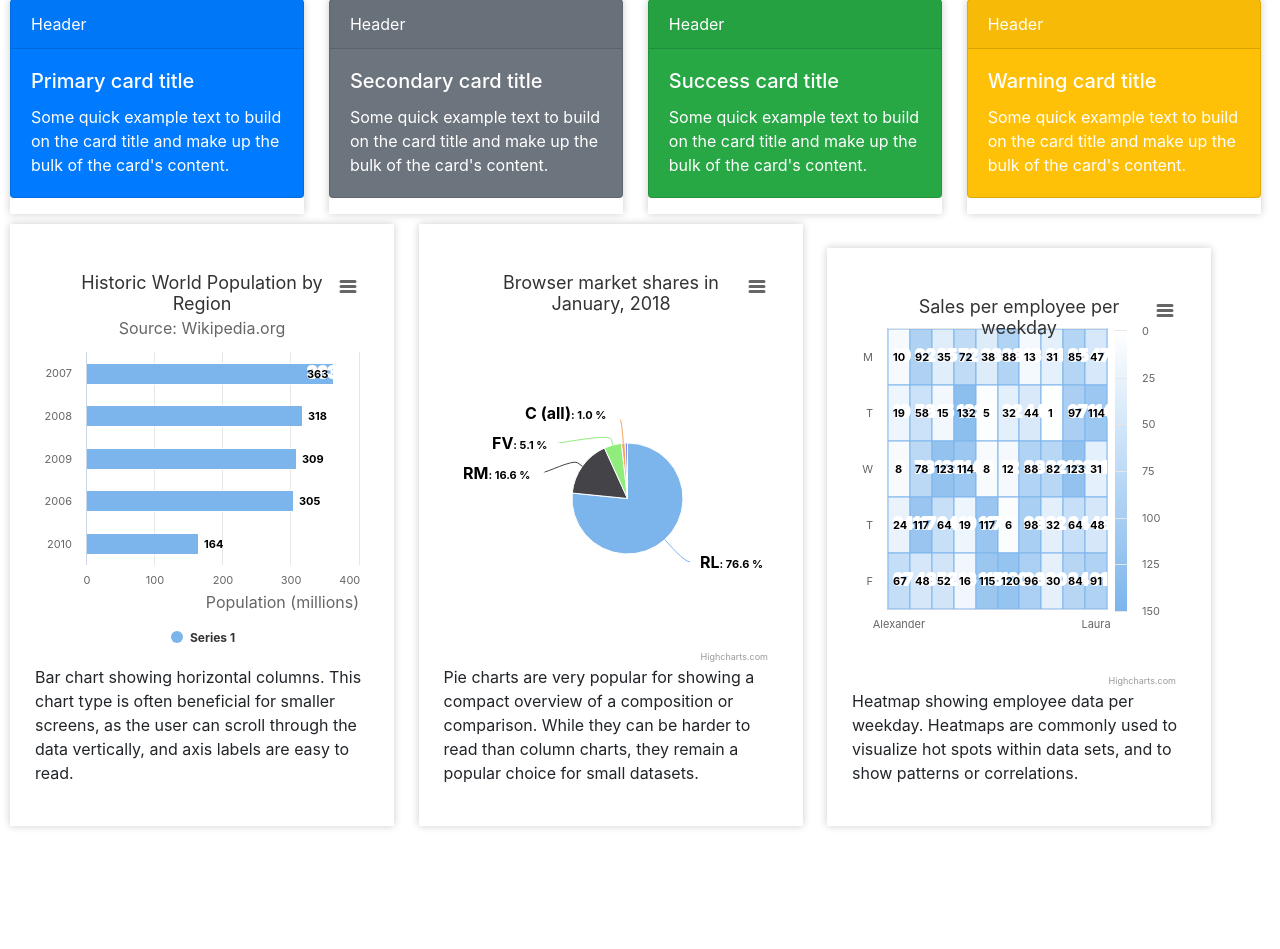
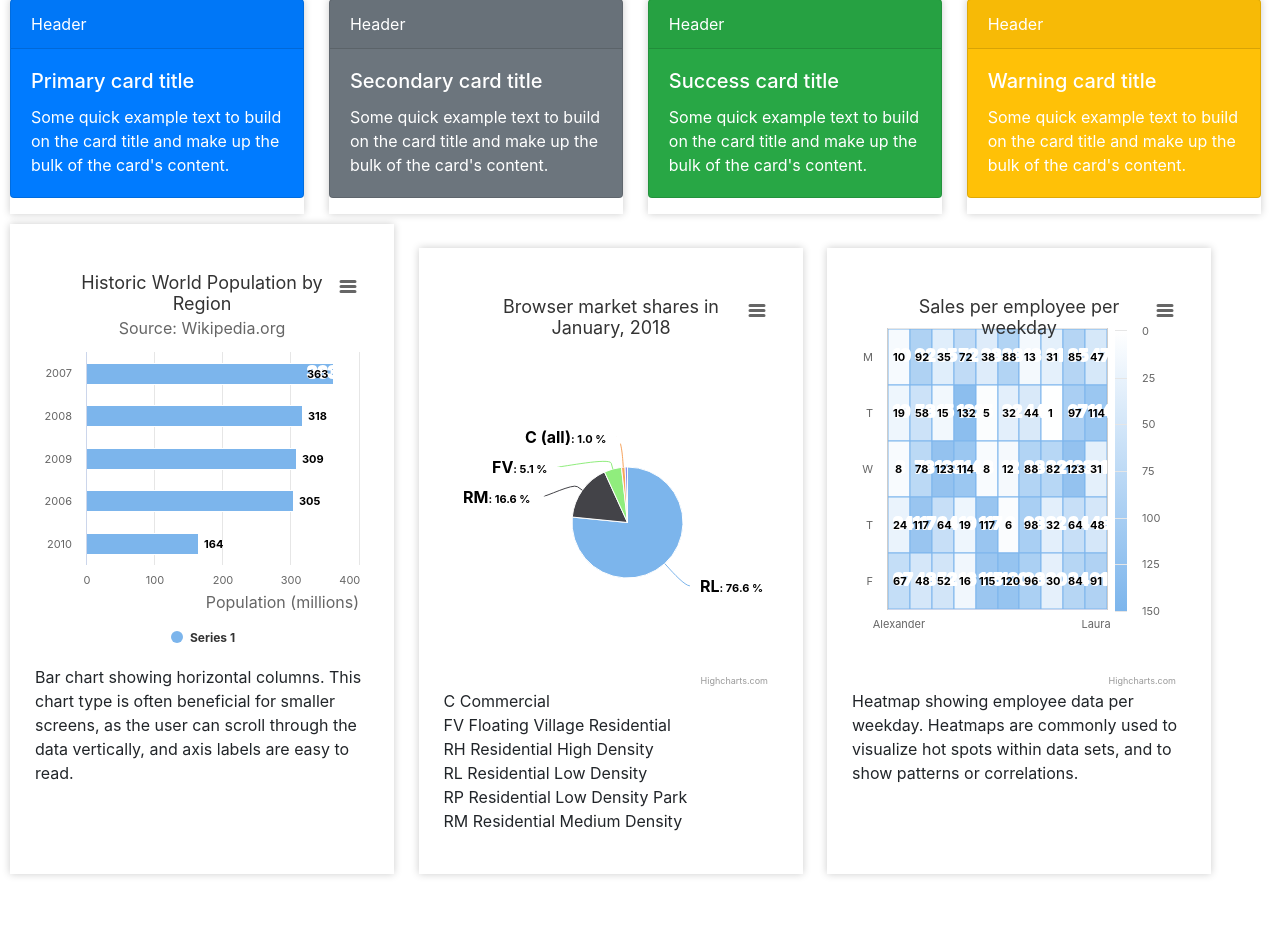
Before and after one commit to alimisumanth/House_Price_Prediction, a Django app: page /charts/ in a window 1280 px wide. Shown: the part 132-1081 px from the top of the page. Before the commit the page ends 961 px from the top, so only its background shows below. Run offline with Django 3.2, Linux system fonts and the light colour scheme; a user stored in the database is signed in; data comes from the database, SQL or seed files in the repository; both versions use the stored data as it was after the commit; some libraries are stand-ins or nearby versions.

Commit message:
FileUpdate

```diff
--- a/Logs.txt
+++ b/Logs.txt
@@ -5,3 +5,7 @@
 2021-08-08/21:47:09		Table Created successfully
 2021-08-08/21:49:43		Table Created successfully
 2021-08-08/21:51:17		Table Created successfully
+2021-08-11/12:30:16		 House_pricing Table has been deleted successfully
+2021-08-11/12:30:16		predicted_House_pricing Table has been deleted successfully
+2021-08-11/12:30:16		Logout successfull
+2021-08-11/12:48:39		Table Created successfully
--- a/academic_projects/settings.py
+++ b/academic_projects/settings.py
@@ -78,7 +78,7 @@ WSGI_APPLICATION = 'academic_projects.wsgi.application'
 DATABASES = {
     'default': {
         'ENGINE': 'django.db.backends.sqlite3',
-        'NAME': BASE_DIR / 'db.sqlite3',
+        'NAME': str(BASE_DIR / 'db.sqlite3'),
     }
 }
 MEDIA_ROOT = os.path.join(BASE_DIR, 'pr1/static')
--- a/pr1/views.py
+++ b/pr1/views.py
@@ -122,8 +122,6 @@ def charts(request):
                     values_b=bar_col.tolist()
                     names_b=list(map(str,bar_col.index.tolist()))
                     bardata=[{names_b[i]:values_b[i]} for i in range(len(names_b))]
-                    print(names_b)
-                    print(bardata)
 
                     pie_col=data['MSZoning'].value_counts()
                     values = pie_col.tolist()
--- a/requirements.txt
+++ b/requirements.txt
@@ -13,7 +13,7 @@ Jinja2==3.0.1
 joblib==1.0.1
 kiwisolver==1.3.1
 MarkupSafe==2.0.1
-matplotlib==3.4.2
+matplotlib
 missingno==0.5.0
 multimethod==1.4
 networkx==2.6.2
--- a/templates/charts.html
+++ b/templates/charts.html
@@ -65,7 +65,7 @@
   <p class="highcharts-description">
     Bar chart showing horizontal columns. This chart type is often
     beneficial for smaller screens, as the user can scroll through the data
-    vertically, and axis labels are easy to read.
+    vertically, and axis labels are easy to read.<br><br><br>
   </p>
 </figure>
     </div>
@@ -73,9 +73,12 @@
 <figure class="highcharts-figure">
   <div id="container2"></div>
   <p class="highcharts-description">
-    Pie charts are very popular for showing a compact overview of a
-    composition or comparison. While they can be harder to read than
-    column charts, they remain a popular choice for small datasets.
+       C	Commercial<br>
+       FV	Floating Village Residential<br>
+       RH	Residential High Density<br>
+       RL	Residential Low Density<br>
+       RP	Residential Low Density Park<br>
+       RM	Residential Medium Density<br>
   </p>
 </figure>
     </div>
@@ -84,8 +87,7 @@
     <div id="container" ></div>
     <p class="highcharts-description">
         Heatmap showing employee data per weekday. Heatmaps are commonly used to
-        visualize hot spots within data sets, and to show patterns or correlations.
-            {{bardata|safe}}
+        visualize hot spots within data sets, and to show patterns or correlations.<br><br><br>
 
     </p>
 </figure>
```
Also changed, not shown: templates/input.html (+7 -3 lines), templates/model.html (+25 -0 lines), db.sqlite3, pr1/static/css/charts.css (line endings or trailing spaces).
